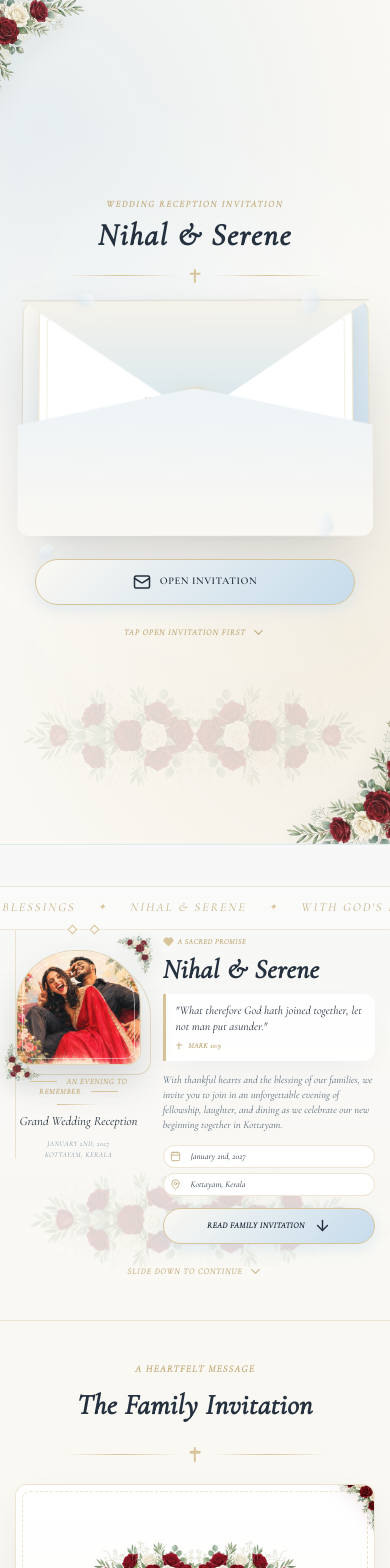
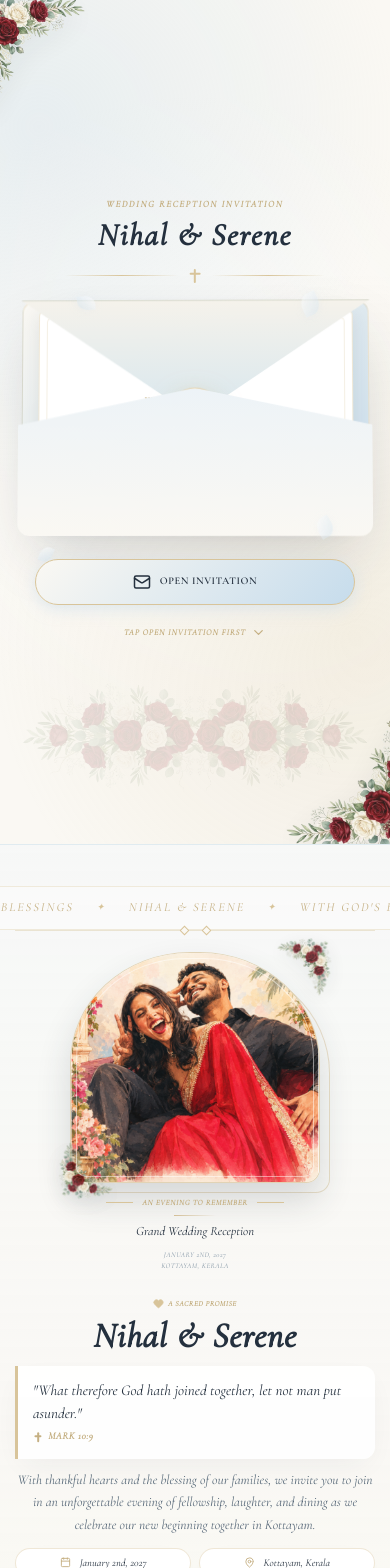
Before and after one commit to vlallen544/Wedding, a React (Vite) app: page / in a window 390 px wide. Shown: the top 1568 px of the page. Built offline with nearby package versions, Linux system fonts and the light colour scheme; the HTML template or start-up script is replaced by a standard one.

Commit message:
corrected ios layout

```diff
--- a/src/components/InvitationCover.jsx
+++ b/src/components/InvitationCover.jsx
@@ -20,7 +20,9 @@ export default function InvitationCover({ onOpen }) {
 
     // Let the opening veil finish fading before the cover content begins its
     // own entrance. This prevents a washed-out overlap on mobile browsers.
-    const timer = setTimeout(() => setHasStarted(true), 3050);
+    // Keep the opening moment elegant without leaving iPhone users looking at
+    // a blank split screen while Safari finishes its first paint.
+    const timer = setTimeout(() => setHasStarted(true), 2100);
     return () => clearTimeout(timer);
   }, []);
 
--- a/src/styles/global.css
+++ b/src/styles/global.css
@@ -52,6 +52,7 @@
 html {
   font-size: 16px;
   scroll-behavior: smooth;
+  -webkit-text-size-adjust: 100%;
   -webkit-font-smoothing: antialiased;
   -moz-osx-font-smoothing: grayscale;
 }
@@ -63,6 +64,7 @@ body {
   color: var(--color-text-main);
   line-height: 1.7;
   overflow-x: hidden;
+  min-width: 0;
   position: relative;
 }
 
--- a/src/styles/responsive.css
+++ b/src/styles/responsive.css
@@ -1247,3 +1247,129 @@
     line-height: 1.2;
   }
 }
+
+/* iPhone/Safari refinement: keep the hero readable instead of squeezing the
+   portrait and all invitation copy into two narrow columns. */
+@media (max-width: 480px) {
+  .invitation-cover {
+    min-height: 100svh !important;
+    min-height: 100dvh !important;
+    padding-top: max(1rem, env(safe-area-inset-top)) !important;
+    padding-bottom: max(1.5rem, env(safe-area-inset-bottom)) !important;
+  }
+
+  .startup-overlay {
+    min-height: 100dvh;
+    padding-top: env(safe-area-inset-top);
+    padding-bottom: env(safe-area-inset-bottom);
+  }
+
+  #hero-section .hero-grid {
+    grid-template-columns: 1fr !important;
+    gap: 1.45rem !important;
+    text-align: center !important;
+  }
+
+  #hero-section .hero-brand-panel {
+    order: 1 !important;
+    width: 100%;
+    min-height: 0 !important;
+    align-items: center !important;
+    border-left: 0 !important;
+    border-top: 1px solid var(--color-border-gold);
+    padding: 1.4rem 0 0 !important;
+  }
+
+  #hero-section .hero-content {
+    order: 2 !important;
+    width: 100%;
+    min-width: 0;
+    text-align: center;
+  }
+
+  #hero-section .hero-couple-art {
+    width: min(100%, 250px) !important;
+    max-width: 250px !important;
+    margin-bottom: 1rem;
+  }
+
+  #hero-section .hero-couple-floral {
+    width: 62px !important;
+  }
+
+  #hero-section .hero-content > div:first-child {
+    justify-content: center;
+  }
+
+  #hero-section .hero-content > h2 {
+    font-size: clamp(1.9rem, 9vw, 2.45rem) !important;
+    line-height: 1.1;
+  }
+
+  #hero-section .hero-verse {
+    padding: 0.9rem 1rem !important;
+    text-align: left;
+  }
+
+  #hero-section .hero-verse p {
+    font-size: 1rem !important;
+    line-height: 1.5 !important;
+  }
+
+  #hero-section .hero-verse > div {
+    font-size: 0.66rem !important;
+    letter-spacing: 0.05em !important;
+  }
+
+  #hero-section .hero-intro {
+    font-size: 0.9rem !important;
+    line-height: 1.65 !important;
+  }
+
+  #hero-section .hero-highlights {
+    display: grid !important;
+    grid-template-columns: repeat(2, minmax(0, 1fr));
+    gap: 0.5rem !important;
+  }
+
+  #hero-section .hero-highlights > div {
+    width: 100%;
+    justify-content: center;
+    padding: 0.5rem 0.35rem !important;
+    font-size: 0.7rem !important;
+    white-space: nowrap;
+  }
+
+  #hero-section .hero-content .btn-primary {
+    width: min(100%, 320px);
+    min-height: 46px;
+    padding: 0.7rem 0.9rem;
+    font-size: 0.7rem;
+  }
+
+  /* Restore a comfortable minimum for the detailed guide on iPhone. */
+  #event-details .event-summary-card h3 {
+    font-size: 1rem !important;
+  }
+
+  #event-details .event-summary-card > p:not(:first-of-type) {
+    font-size: 0.7rem !important;
+  }
+
+  #event-details .countdown-number {
+    font-size: 1.2rem !important;
+  }
+
+  #event-details .countdown-box > div:last-child {
+    font-size: 0.52rem !important;
+  }
+
+  #event-details .dress-guidance-grid {
+    grid-template-columns: 1fr !important;
+  }
+
+  #event-details .dress-guidance-card p:last-child {
+    font-size: 0.76rem !important;
+    line-height: 1.5 !important;
+  }
+}
```
Also changed, not shown: 4 other files (tests, documents, lock files or other folders).
